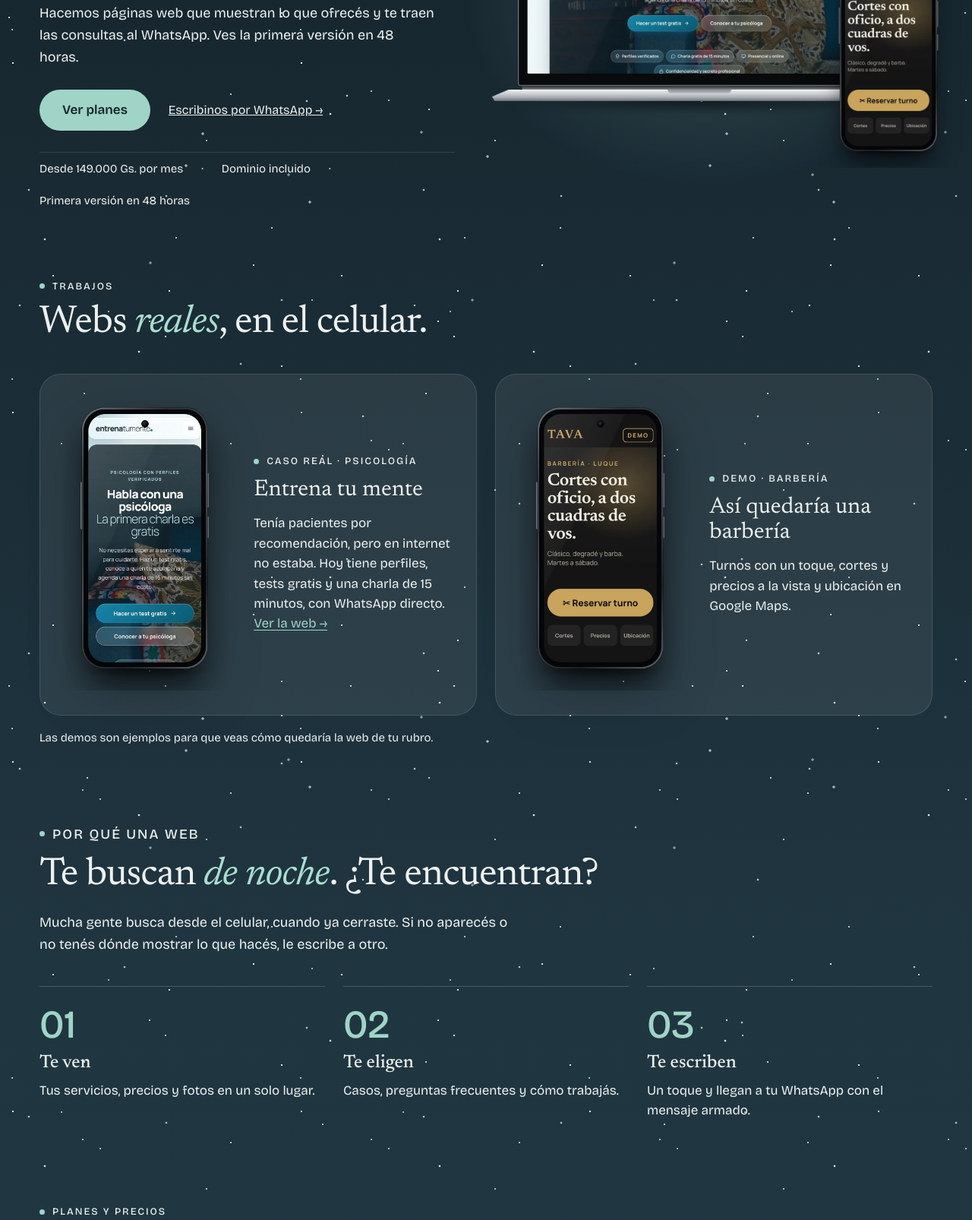
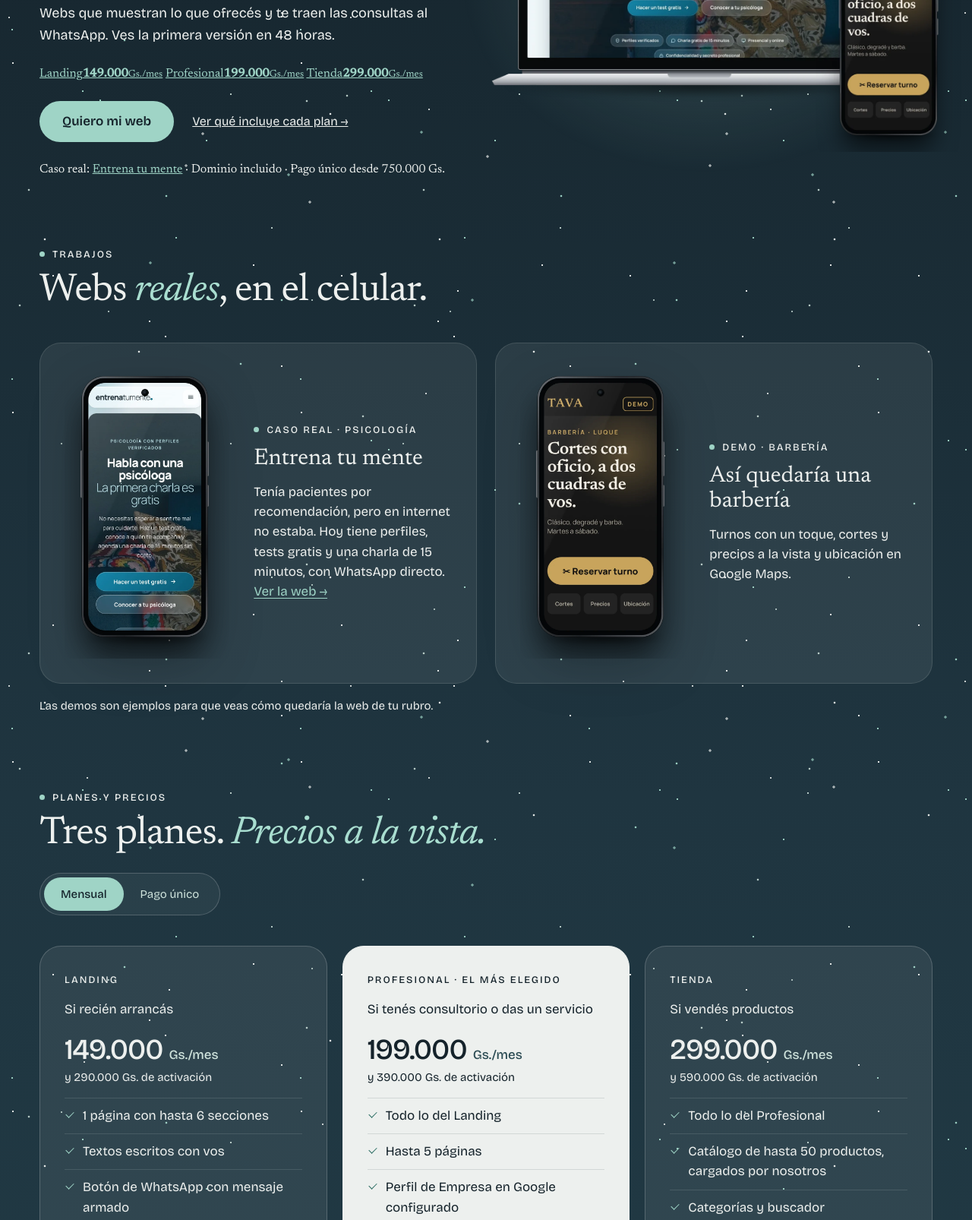
Before and after one commit to aaronacostaamarillo98-blip/aravora-web, a plain HTML site: page index.html in a window 1280 px wide. Shown: the part 390-1996 px from the top of the page at 76% size. Drawn offline with nearby package versions, Linux system fonts and the light colour scheme.

Commit message:
Primera pantalla con precios y botón, página más corta

```diff
--- a/index.html
+++ b/index.html
@@ -74,14 +74,17 @@
         <div class="heroweb-texto">
           <p class="rotulo"><span class="punto"></span><span>Páginas web y asistentes de IA · Paraguay</span></p>
           <h1>Tu negocio, abierto en Google <em>las 24 horas</em>.</h1>
-          <p class="bajada">Hacemos páginas web que muestran lo que ofrecés y te traen las consultas al WhatsApp. Ves la primera versión en 48 horas.</p>
+          <p class="bajada">Webs que muestran lo que ofrecés y te traen las consultas al WhatsApp. Ves la primera versión en 48 horas.</p>
+          <div class="hero-precios" aria-label="Precios">
+            <a href="#planes" class="hero-precio"><span>Landing</span><b>149.000</b><small>Gs./mes</small></a>
+            <a href="#planes" class="hero-precio hero-precio--top"><span>Profesional</span><b>199.000</b><small>Gs./mes</small></a>
+            <a href="#planes" class="hero-precio"><span>Tienda</span><b>299.000</b><small>Gs./mes</small></a>
+          </div>
           <div class="portada-acciones">
-            <a class="boton" href="#planes">Ver planes</a>
-            <a class="enlace-flecha" data-wa="Hola, quiero consultar por una página web" data-producto="Consulta web" href="#" target="_blank" rel="noopener">Escribinos por WhatsApp →</a>
+            <a class="boton" data-wa="Hola, quiero mi página web" data-producto="Consulta web" href="#" target="_blank" rel="noopener">Quiero mi web</a>
+            <a class="enlace-flecha" href="#planes">Ver qué incluye cada plan →</a>
           </div>
-          <div class="portada-datos">
-            <span>Desde 149.000 Gs. por mes</span><span aria-hidden="true">·</span><span>Dominio incluido</span><span aria-hidden="true">·</span><span>Primera versión en 48 horas</span>
-          </div>
+          <p class="hero-prueba"><span class="punto"></span>Caso real: <a href="#casos">Entrena tu mente</a> · Dominio incluido · Pago único desde 750.000 Gs.</p>
         </div>
         <div class="heroweb-dispositivos"><img src="img/dispositivos.webp" fetchpriority="high" alt="La web de Entrena tu mente en una notebook y la demo de una barbería en un celular" width="1600" height="1040"></div>
       </section>
@@ -113,19 +116,7 @@
         <p class="casos-nota">Las demos son ejemplos para que veas cómo quedaría la web de tu rubro.</p>
       </section>
 
-      <!-- 3. El problema -->
-      <section class="problema ancho" aria-labelledby="problema-titulo">
-        <div class="problema-cabeza">
-          <p class="rotulo"><span class="punto"></span>Por qué una web</p>
-          <h2 class="titulo-seccion" id="problema-titulo">Te buscan <em>de noche</em>. ¿Te encuentran?</h2>
-          <p>Mucha gente busca desde el celular, cuando ya cerraste. Si no aparecés o no tenés dónde mostrar lo que hacés, le escribe a otro.</p>
-        </div>
-        <ol class="pasos pasos--tres">
-          <li class="paso"><span class="paso-numero">01</span><div class="paso-texto"><h3>Te ven</h3><p>Tus servicios, precios y fotos en un solo lugar.</p></div></li>
-          <li class="paso"><span class="paso-numero">02</span><div class="paso-texto"><h3>Te eligen</h3><p>Casos, preguntas frecuentes y cómo trabajás.</p></div></li>
-          <li class="paso"><span class="paso-numero">03</span><div class="paso-texto"><h3>Te escriben</h3><p>Un toque y llegan a tu WhatsApp con el mensaje armado.</p></div></li>
-        </ol>
-      </section>
+
 
       <!-- 4. Planes -->
       <section class="planes ancho modo-mensual" id="planes" aria-labelledby="planes-titulo">
@@ -277,17 +268,7 @@
         </div>
       </section>
 
-      <!-- 8. Cómo trabajamos -->
-      <section class="como ancho" id="como" aria-labelledby="como-titulo">
-        <p class="rotulo"><span class="punto"></span>Cómo trabajamos</p>
-        <h2 class="titulo-seccion" id="como-titulo">Cuatro pasos, <em>sin vueltas</em>.</h2>
-        <ol class="pasos">
-          <li class="paso"><span class="paso-numero">01</span><div class="paso-texto"><h3>Nos contás</h3><p>Por WhatsApp, qué hacés y a quién atendés.</p></div></li>
-          <li class="paso"><span class="paso-numero">02</span><div class="paso-texto"><h3>Ves tu primera versión</h3><p>En 48 horas desde que nos mandás textos, fotos y logo.</p></div></li>
-          <li class="paso"><span class="paso-numero">03</span><div class="paso-texto"><h3>Ajustamos</h3><p>Con tus comentarios: 2 rondas de cambios (3 en Tienda).</p></div></li>
-          <li class="paso"><span class="paso-numero">04</span><div class="paso-texto"><h3>Publicamos</h3><p>Con tu dominio y el botón de WhatsApp funcionando.</p></div></li>
-        </ol>
-      </section>
+
 
       <!-- 9. Quién está detrás -->
       <section class="manifiesto tramo ancho">
```
Also changed, not shown: kits.html (+1 -0 lines).
